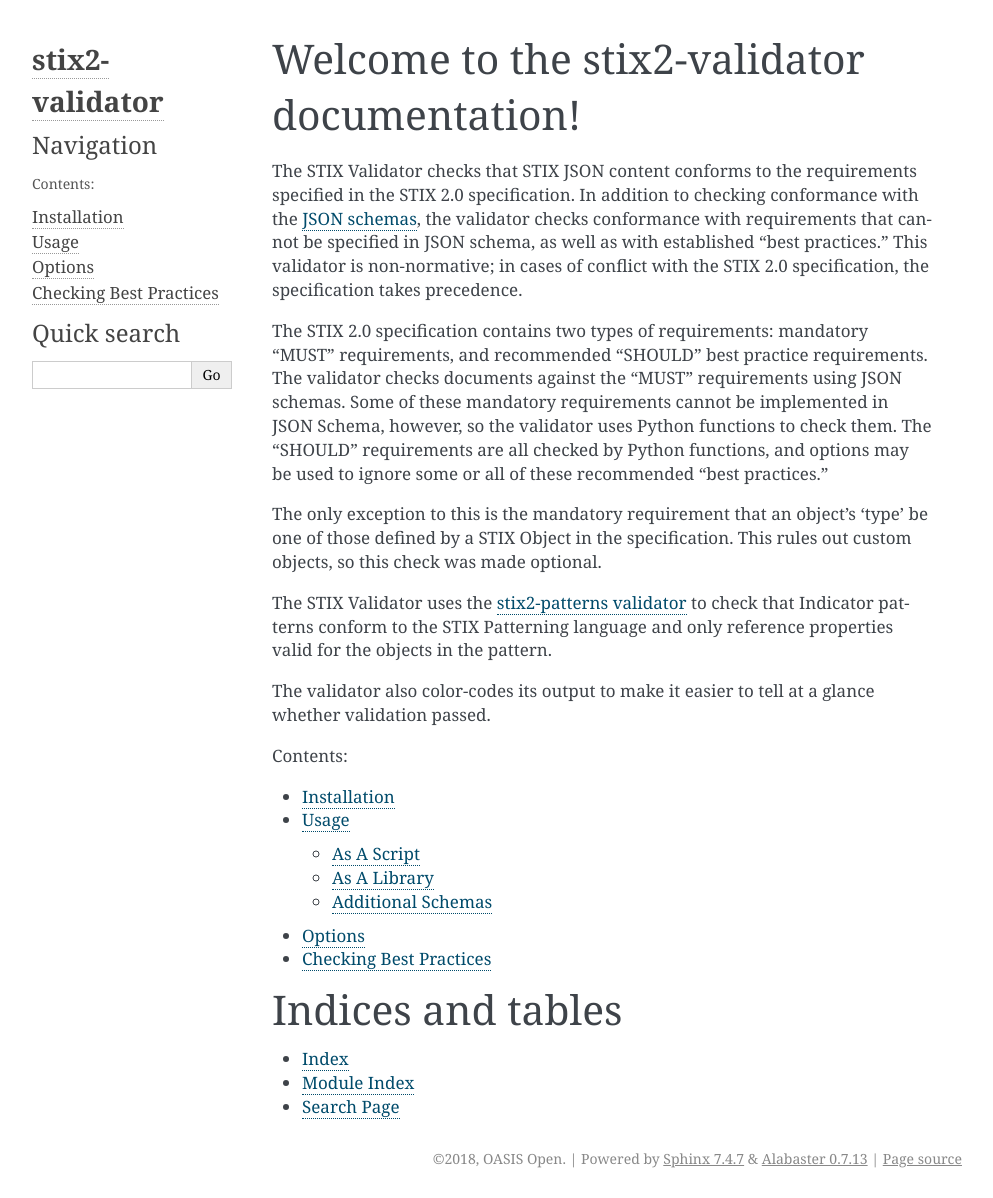
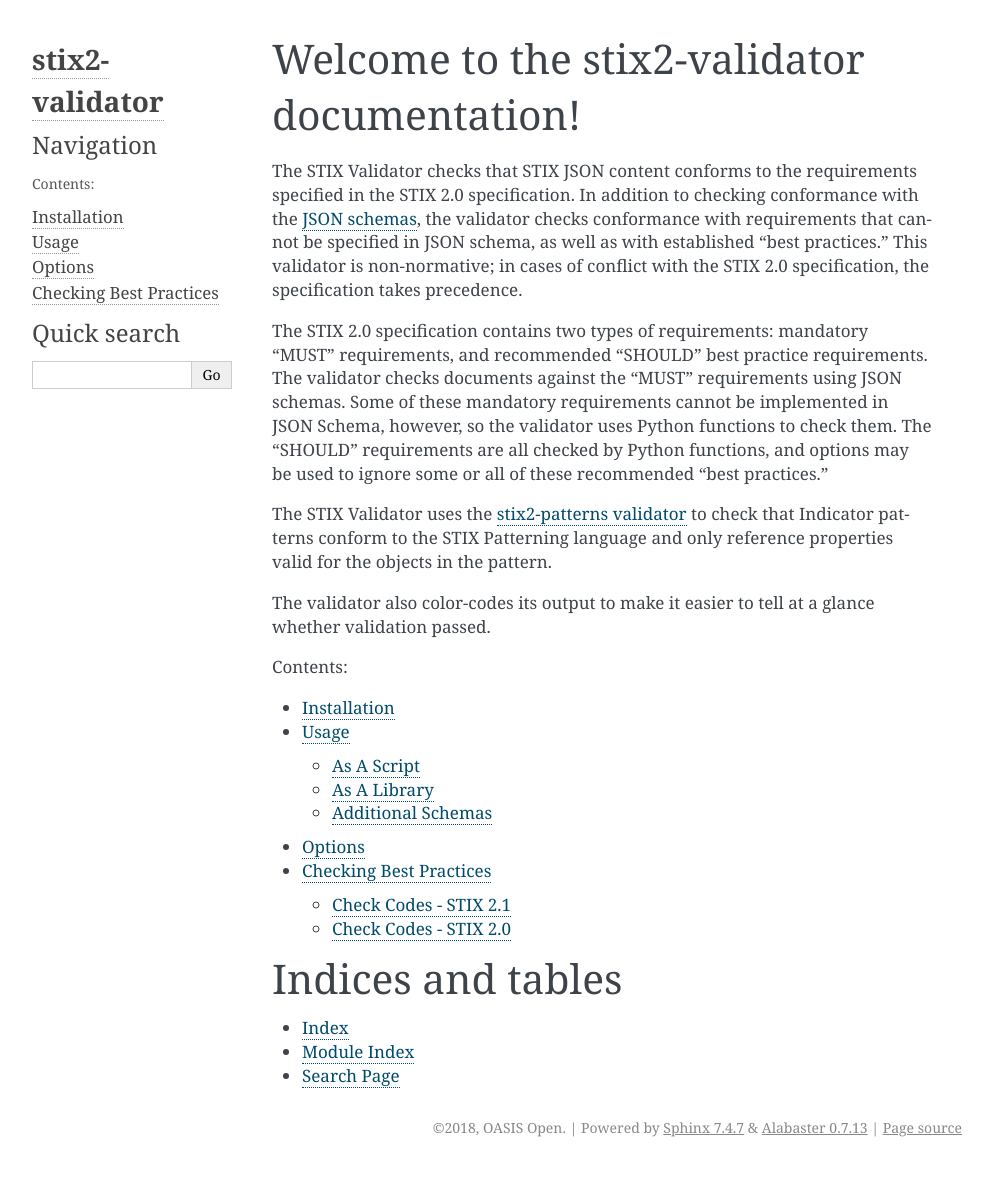
Before and after one commit to oasis-open/cti-stix-validator, a Sphinx documentation site: the page built from docs/index.rst, in a window 1280 px wide. Shown: the whole page, without its empty margins (148-1141 px from the left). Built offline with Sphinx 7.4.7, drawn with Linux system fonts in a browser that asks for light colours; after the commit the page ends 1167 px from its top, so only the background shows below that.

Commit message:
Update docs

```diff
--- a/docs/best-practices.rst
+++ b/docs/best-practices.rst
@@ -33,7 +33,8 @@ or :code:`refresh_cache=True`, or cleared with :code:`--clear-cache` or
 :code:`clear_cache=True`. This caching can be disabled entirely with
 :code:`--no-cache` or :code:`no_cache=True`.
 
-**Recommended Best Practice Check Codes - STIX 2.1**
+Check Codes - STIX 2.1
+----------------------
 
 +--------+-----------------------------+----------------------------------------+
 |**Code**|**Name**                     |**Ensures...**                          |
@@ -158,7 +159,8 @@ or :code:`refresh_cache=True`, or cleared with :code:`--clear-cache` or
 |        |                             | if they have a url                     |
 +--------+-----------------------------+----------------------------------------+
 
-**Recommended Best Practice Check Codes - STIX 2.0**
+Check Codes - STIX 2.0
+----------------------
 
 +--------+-----------------------------+----------------------------------------+
 |**Code**|**Name**                     |**Ensures...**                          |
--- a/docs/index.rst
+++ b/docs/index.rst
@@ -18,11 +18,6 @@ cannot be implemented in JSON Schema, however, so the validator uses
 Python functions to check them. The "SHOULD" requirements are all
 checked by Python functions, and options may be used to ignore some or
 all of these recommended "best practices."
-
-The only exception to this is the mandatory requirement that an
-object's 'type' be one of those defined by a STIX Object in the
-specification. This rules out custom objects, so this check was made
-optional.
 
 The STIX Validator uses the `stix2-patterns validator
 <https://github.com/oasis-open/cti-pattern-validator>`_ to check that
```
